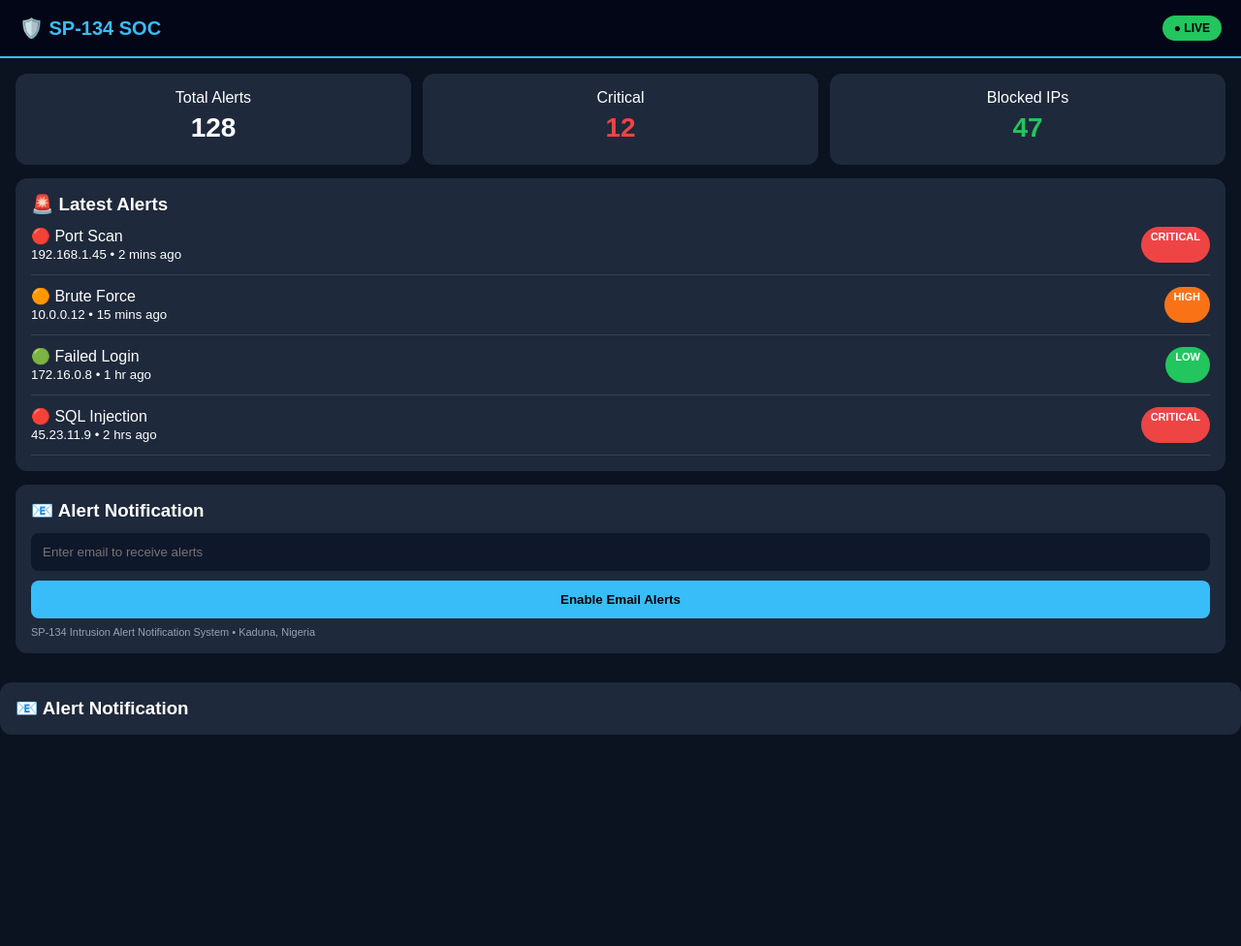
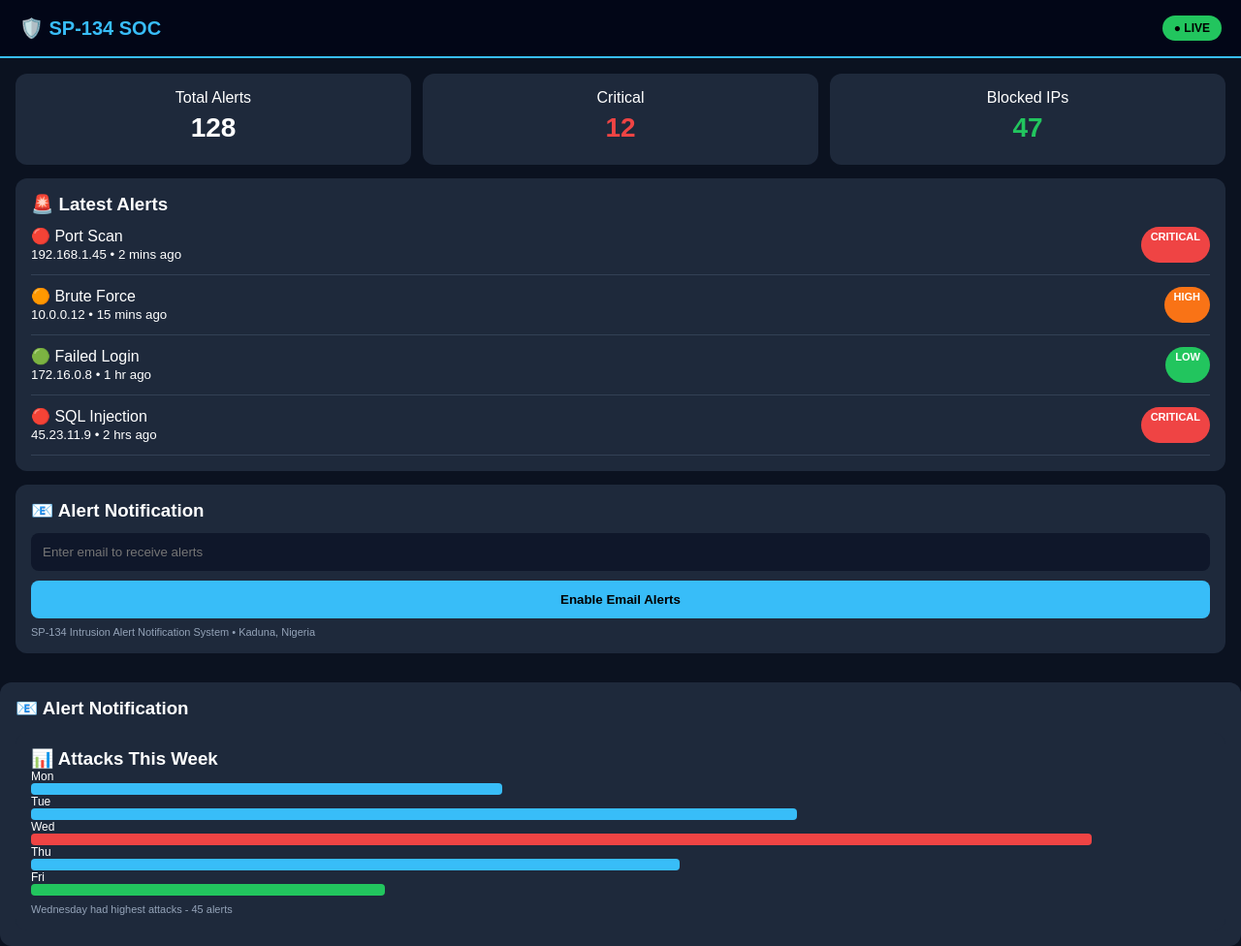
Before and after one commit to molukatu/SP-134-INTRUSION-ALERT-NOTIFICATION-SYSTEM-, a plain HTML site: page frontend/Index.html in a window 1280 px wide. Shown: the whole page at 97% size. Before the commit the page ends 800 px from the top, so only its background shows below. Drawn offline with Linux system fonts and the light colour scheme.

Commit message:
Add attack notification card to Index.html

```diff
--- a/frontend/Index.html
+++ b/frontend/Index.html
@@ -48,3 +48,12 @@ input{width:100%;padding:12px;border-radius:8px;border:none;margin-top:12px;back
 </html>
 <div class="card">
 <h3>📧 Alert Notification</h3>
+<div class="card">
+<h3>📊 Attacks This Week</h3>
+<p style="font-size:12px;">Mon <span style="display:block;background:#38bdf8;height:12px;width:40%;border-radius:4px;"></span></p>
+<p style="font-size:12px;">Tue <span style="display:block;background:#38bdf8;height:12px;width:65%;border-radius:4px;"></span></p>
+<p style="font-size:12px;">Wed <span style="display:block;background:#ef4444;height:12px;width:90%;border-radius:4px;"></span></p>
+<p style="font-size:12px;">Thu <span style="display:block;background:#38bdf8;height:12px;width:55%;border-radius:4px;"></span></p>
+<p style="font-size:12px;">Fri <span style="display:block;background:#22c55e;height:12px;width:30%;border-radius:4px;"></span></p>
+<p style="font-size:11px;color:#94a3b8;margin-top:8px;">Wednesday had highest attacks - 45 alerts</p>
+</div>
```
